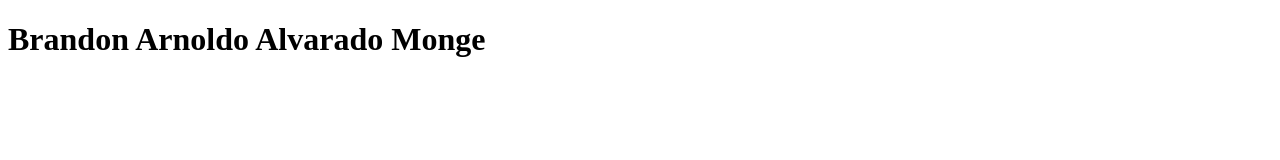
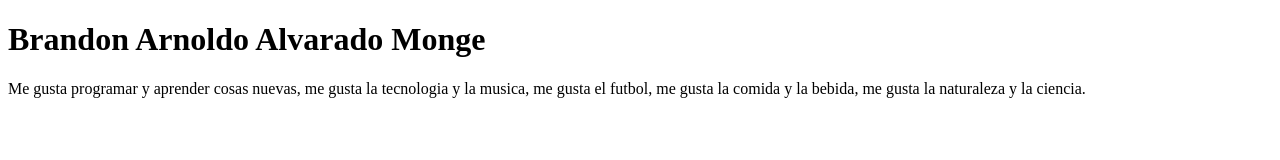
Before and after one commit to BrandoAlvarado/Seminario-GIT-y-Github, a plain HTML site: page index.html in a window 1280 px wide. Drawn offline with Linux system fonts and the light colour scheme.

Commit message:
Agregue Descripcion personal

```diff
--- a/index.html
+++ b/index.html
@@ -8,5 +8,9 @@
 </head>
 <body>
     <h1>Brandon Arnoldo Alvarado Monge</h1>
+    <p>
+        Me gusta programar y aprender cosas nuevas, me gusta la tecnologia y la musica,
+        me gusta el futbol, me gusta la comida y la bebida, me gusta la naturaleza y la ciencia.
+    </p>
 </body>
 </html>
```
